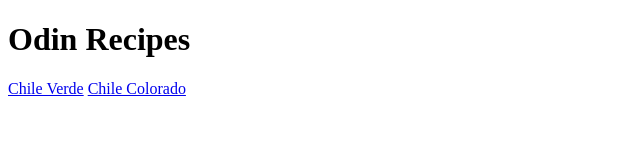
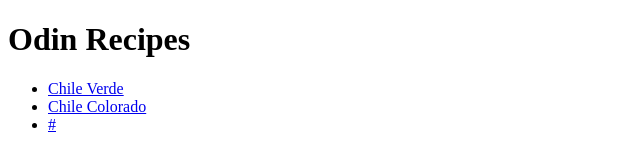
Before and after one commit to oscos/odin-recipes, a plain HTML site: page index.html in a window 1280 px wide. Shown: the whole page, without its empty margins (0-640 px from the left). Drawn offline with Linux system fonts and the light colour scheme.

Commit message:
Move links to unorder list items
Move the links to display as individual items within an unordered list
element.

```diff
--- a/index.html
+++ b/index.html
@@ -8,9 +8,11 @@
 
 <body>
     <h1>Odin Recipes</h1>
-
-    <a href="./recipes/chile-verde.html">Chile Verde</a>
-    <a href="./recipes/chile-colorado.html">Chile Colorado</a>
+    <ul>
+        <li><a href="./recipes/chile-verde.html">Chile Verde</a></li>
+        <li><a href="./recipes/chile-colorado.html">Chile Colorado</a></li>
+        <li><a href="#">#</a></li>
+    </ul>
 </body>
 
 
```
